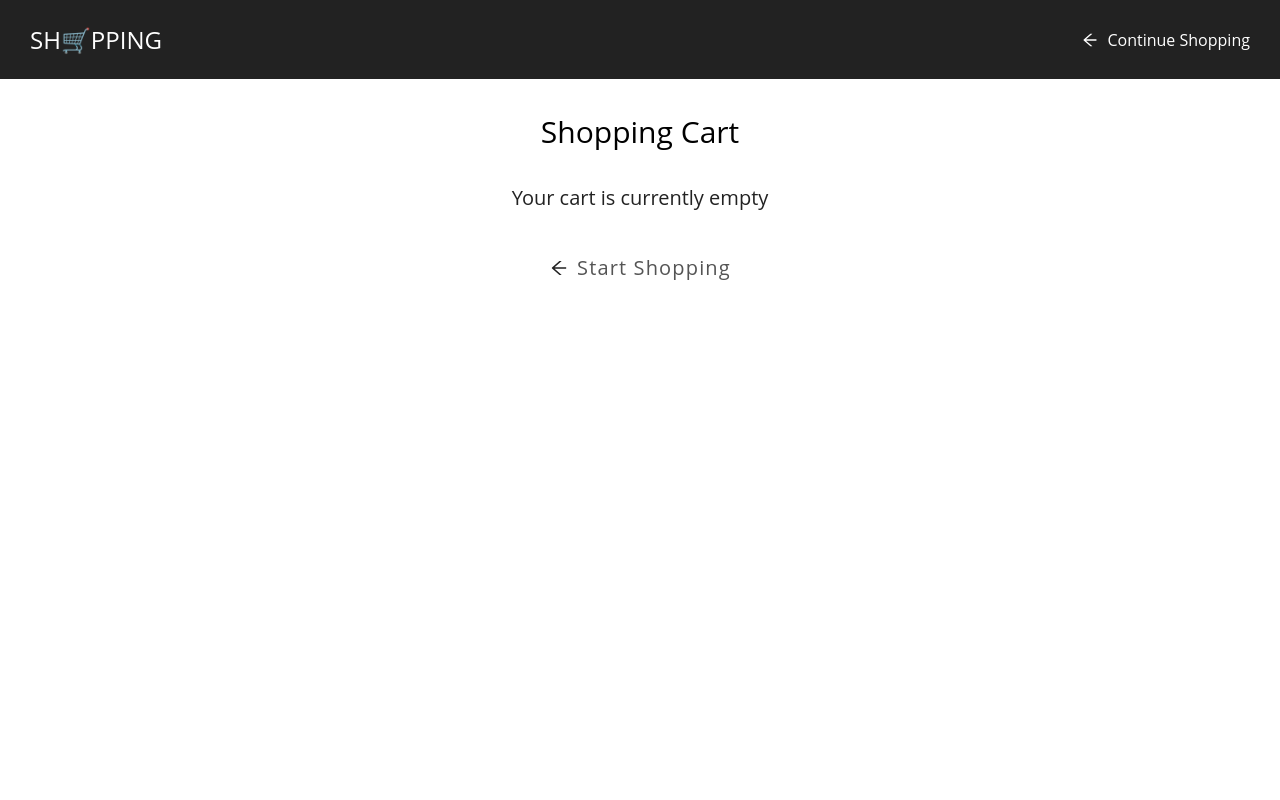
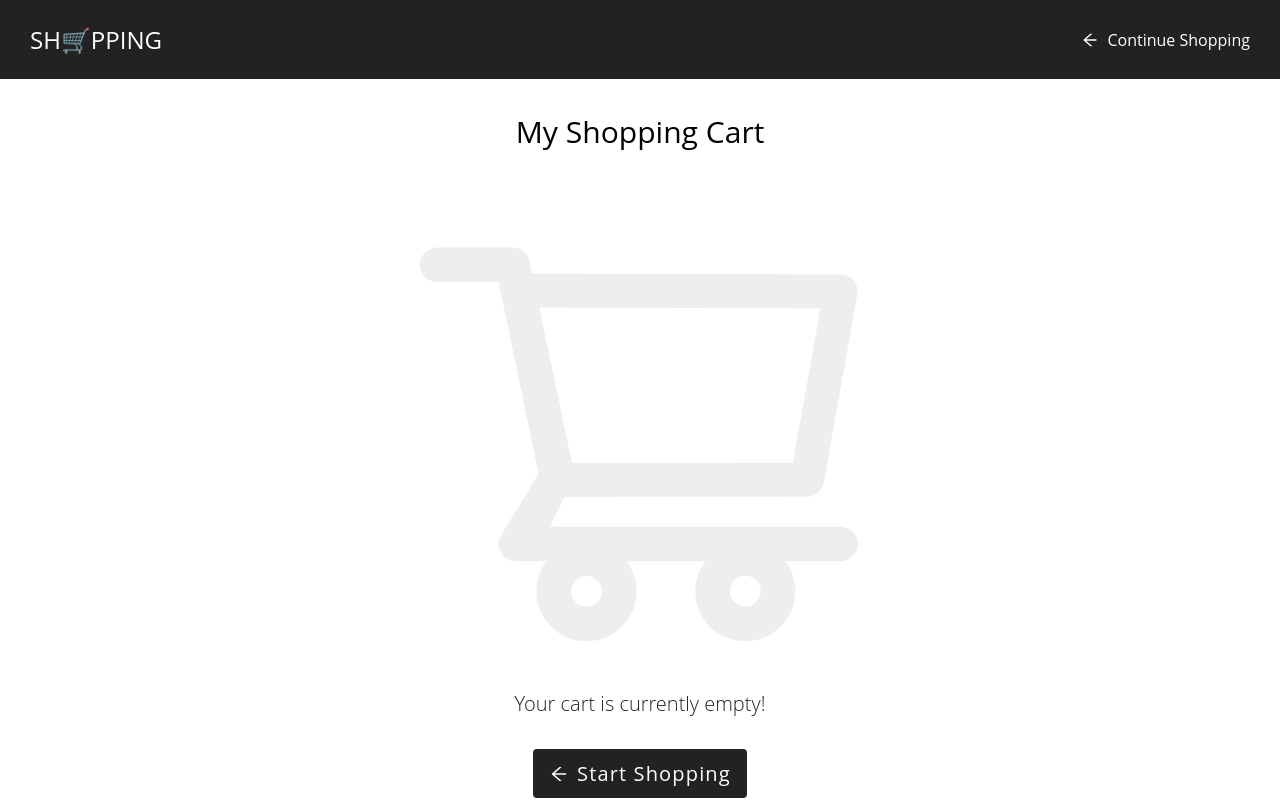
Before and after one commit to Jose-Caldas/Shoes-shopping-cart, a React (Create React App) app: page /cart in a window 1280 px wide. Built offline with nearby package versions, Linux system fonts and the light colour scheme.

Commit message:
add empty cart component

```diff
--- a/src/components/Cart/index.tsx
+++ b/src/components/Cart/index.tsx
@@ -1,14 +1,13 @@
 import { useSelector } from 'react-redux'
 import { selectProductsTotalPrice } from '../../app/cartSelectors'
 import { useAppDispatch, useAppSelector } from '../../app/hooks'
-import * as S from './styles'
 import { AiOutlineArrowLeft } from 'react-icons/ai'
 import { clearCart } from '../../features/cart/cartSlice'
-import EmptyCart from '../emptyCart'
 import { Link } from 'react-router-dom'
-
 import CartItemMobile from './cartItemMobile'
 import CartItemDesktop from './cartItemDesktop'
+import EmptyCartCheckout from '../emptyCartCheckout'
+import * as S from './styles'
 
 const Cart = () => {
   const { products } = useAppSelector((state) => state.cart)
@@ -33,7 +32,7 @@ const Cart = () => {
           </S.ReturnShopping>
         </S.HeaderContent>
       </S.Header>
-      <S.CartTitle>Shopping Cart</S.CartTitle>
+      <S.CartTitle>My Shopping Cart</S.CartTitle>
       {products.length > 0 ? (
         <>
           <S.ProductMobile>
@@ -96,7 +95,7 @@ const Cart = () => {
           </S.ProductContainer>
         </>
       ) : (
-        <EmptyCart />
+        <EmptyCartCheckout />
       )}
     </S.CartContainer>
   )
--- a/src/components/cartModal/styles.ts
+++ b/src/components/cartModal/styles.ts
@@ -3,8 +3,8 @@ import styled from 'styled-components'
 
 export const CartModalContainer = styled.section`
   margin-bottom: 2rem;
-  margin-top: 0.5rem;
-  padding-top: 0.5rem;
+  margin: 0.5rem 0;
+  padding-top: 1rem;
   border-top: 1px solid #eee;
 `
 
--- a/src/components/emptyCart/index.tsx
+++ /dev/null
@@ -1,21 +0,0 @@
-import { Link } from 'react-router-dom'
-import * as S from './styles'
-import { AiOutlineArrowLeft } from 'react-icons/ai'
-
-function EmptyCart() {
-  return (
-    <S.EmptyContainer>
-      <div>
-        <p>Your cart is currently empty</p>
-        <div className="start-shopping">
-          <Link to="/">
-            <AiOutlineArrowLeft size={20} />
-            <span>Start Shopping</span>
-          </Link>
-        </div>
-      </div>
-    </S.EmptyContainer>
-  )
-}
-
-export default EmptyCart
--- a/src/components/emptyCart/styles.ts
+++ /dev/null
@@ -1,28 +0,0 @@
-import styled from 'styled-components'
-
-export const EmptyContainer = styled.div`
-  font-size: 20px;
-  margin-top: 2rem;
-  color: rgb(84, 84, 84);
-  display: flex;
-  flex-direction: column;
-  align-items: center;
-
-  .start-shopping a {
-    display: flex;
-    align-items: center;
-    justify-content: center;
-    gap: 0.5rem;
-    margin-top: 2rem;
-    padding: 0.7rem 0;
-    color: rgb(84, 84, 84);
-
-    letter-spacing: 1.15px;
-
-    text-decoration: none;
-
-    &:hover {
-      color: #222222;
-    }
-  }
-`
--- /dev/null
+++ b/src/components/emptyCartCheckout/index.tsx
@@ -0,0 +1,19 @@
+import * as S from './styles'
+import { AiOutlineArrowLeft, AiOutlineShoppingCart } from 'react-icons/ai'
+
+function EmptyCartCheckout() {
+  return (
+    <S.EmptyContainer>
+      <S.ShoppingCartIcon>
+        <AiOutlineShoppingCart color="#eee" />
+      </S.ShoppingCartIcon>
+      <p>Your cart is currently empty!</p>
+      <S.CustomLink to="/">
+        <AiOutlineArrowLeft size={20} color="#fff" />
+        <span>Start Shopping</span>
+      </S.CustomLink>
+    </S.EmptyContainer>
+  )
+}
+
+export default EmptyCartCheckout
--- /dev/null
+++ b/src/components/emptyCartCheckout/styles.ts
@@ -0,0 +1,43 @@
+import { Link } from 'react-router-dom'
+import styled from 'styled-components'
+
+export const EmptyContainer = styled.div`
+  display: flex;
+  flex-direction: column;
+  align-items: center;
+  font-size: 20px;
+  margin-top: 2rem;
+
+  p {
+    color: #495057;
+    font-weight: 300;
+  }
+`
+
+export const CustomLink = styled(Link)`
+  display: flex;
+  align-items: center;
+  justify-content: center;
+  gap: 0.5rem;
+  margin-top: 2rem;
+  padding: 0.7rem 1rem;
+  color: #fff;
+  letter-spacing: 1.15px;
+  text-decoration: none;
+  background: #222;
+  border-radius: 4px;
+
+  &:hover {
+    opacity: 0.8;
+  }
+`
+
+export const ShoppingCartIcon = styled.div`
+  svg {
+    font-size: 500px;
+
+    @media screen and (max-width: 600px) {
+      font-size: 200px;
+    }
+  }
+`
--- /dev/null
+++ b/src/components/emptyCartDropdown/index.tsx
@@ -0,0 +1,30 @@
+import * as S from './styles'
+import { AiOutlineClose, AiOutlineShoppingCart } from 'react-icons/ai'
+
+interface EmptyCartDropdownProps {
+  handleCloseDropdown: () => void
+}
+
+function EmptyCartDropdown({ handleCloseDropdown }: EmptyCartDropdownProps) {
+  return (
+    <S.EmptyCartContainer>
+      <S.Header>
+        <h1>Shopping Cart</h1>
+        <AiOutlineClose
+          onClick={handleCloseDropdown}
+          size={25}
+          color="#e63946"
+          cursor="pointer"
+        />
+      </S.Header>
+
+      <S.Message>Your cart is currently empty!</S.Message>
+
+      <S.ShoppingCartIcon>
+        <AiOutlineShoppingCart />
+      </S.ShoppingCartIcon>
+    </S.EmptyCartContainer>
+  )
+}
+
+export default EmptyCartDropdown
--- /dev/null
+++ b/src/components/emptyCartDropdown/styles.ts
@@ -0,0 +1,54 @@
+import styled from 'styled-components'
+
+export const EmptyCartContainer = styled.div`
+  flex-direction: column;
+  padding: 1rem;
+`
+
+export const Header = styled.div`
+  display: flex;
+  align-items: center;
+  justify-content: space-between;
+  margin-bottom: 2rem;
+  border-bottom: 1px solid #eee;
+  padding-bottom: 1rem;
+
+  h1 {
+    font-weight: 300;
+    letter-spacing: 0.4rem;
+    margin: 0;
+
+    @media screen and (max-width: 380px) {
+      letter-spacing: 0.2rem;
+      font-size: 1rem;
+    }
+  }
+`
+
+export const Message = styled.p`
+  font-size: 20px;
+  text-align: center;
+  color: #495057;
+  font-weight: 300;
+
+  @media screen and (max-width: 380px) {
+    font-size: 16px;
+  }
+
+  @media screen and (max-width: 290px) {
+    font-size: 12px;
+  }
+`
+
+export const ShoppingCartIcon = styled.div`
+  display: flex;
+  align-items: center;
+  justify-content: center;
+  svg {
+    color: #eee;
+    font-size: 150px;
+
+    @media screen and (max-width: 600px) {
+    }
+  }
+`
--- a/src/components/navigation/index.tsx
+++ b/src/components/navigation/index.tsx
@@ -5,6 +5,7 @@ import { selectProductsCount } from '../../app/cartSelectors'
 import { useAppSelector } from '../../app/hooks'
 import CartModal from '../cartModal'
 import { Link } from 'react-router-dom'
+import EmptyCartDropdown from '../emptyCartDropdown'
 
 export type NavigationProps = {
   handleInputChange: (event: {
@@ -23,7 +24,7 @@ function Navigation({ handleInputChange, query }: NavigationProps) {
   const handleOpenModal = () => {
     setIsmodalOpen(!isModalOpen)
   }
-  const handleCloseModal = () => {
+  const handleCloseDropdown = () => {
     setIsmodalOpen(false)
   }
 
@@ -67,7 +68,7 @@ function Navigation({ handleInputChange, query }: NavigationProps) {
               <S.ModalHeader>
                 <h1>Shopping Cart</h1>
                 <AiOutlineClose
-                  onClick={handleCloseModal}
+                  onClick={handleCloseDropdown}
                   size={25}
                   color="#e63946"
                   cursor="pointer"
@@ -83,15 +84,7 @@ function Navigation({ handleInputChange, query }: NavigationProps) {
               </div>
             </>
           ) : (
-            <S.EmptyCart>
-              <p>Your cart is currently empty</p>
-              <AiOutlineClose
-                onClick={handleCloseModal}
-                size={30}
-                color="#e63946"
-                cursor="pointer"
-              />
-            </S.EmptyCart>
+            <EmptyCartDropdown handleCloseDropdown={handleCloseDropdown} />
           )}
         </S.Modal>
       )}
--- a/src/components/navigation/styles.ts
+++ b/src/components/navigation/styles.ts
@@ -148,19 +148,23 @@ export const Modal = styled.div`
   }
 
   .buy-now-link {
-    width: 100;
     text-decoration: none;
+    text-align: center;
     background-color: #222222;
     margin: 1rem 0;
     align-self: end;
-
     color: #fff;
-    padding: 1rem;
+    padding: 1rem 2rem;
+    letter-spacing: 0.1rem;
     border-radius: 4px;
 
     &:hover,
     &:focus {
       opacity: 0.8;
+    }
+
+    @media screen and (max-width: 400px) {
+      width: 100%;
     }
   }
 `
@@ -182,14 +186,3 @@ export const ModalHeader = styled.header`
     }
   }
 `
-
-export const EmptyCart = styled.div`
-  height: 200px;
-  display: flex;
-  justify-content: space-between;
-  padding: 2rem;
-
-  p {
-    font-size: 20px;
-  }
-`
--- a/src/components/product/index.tsx
+++ b/src/components/product/index.tsx
@@ -15,6 +15,7 @@ import products from '../../data/products'
 import { addProduct } from '../../features/cart/cartSlice'
 import { useEffect, useRef, useState } from 'react'
 import CartModal from '../cartModal'
+import EmptyCartDropdown from '../emptyCartDropdown'
 
 interface ModalItemProps {
   id: string
@@ -37,7 +38,7 @@ function Product() {
   const params = useParams()
   const productsCount = useAppSelector(selectProductsCount)
   const product = products.find((item) => item.id === params.id)
-  const [isOpenModalCart, setIsOpenModalCart] = useState(false)
+  const [isOpenDropdown, setIsOpenDropdown] = useState(false)
 
   const storage = localStorage.getItem('cartItems')
   const cartItems: ModalItemProps[] = storage && JSON.parse(storage)
@@ -56,16 +57,16 @@ function Product() {
   }
 
   const handleOpenModal = () => {
-    setIsOpenModalCart(!isOpenModalCart)
+    setIsOpenDropdown(!isOpenDropdown)
   }
-  const handleCloseModal = () => {
-    setIsOpenModalCart(false)
+  const handleCloseDropdown = () => {
+    setIsOpenDropdown(false)
   }
 
   useEffect(() => {
     let handler = (e: { target: any }) => {
       if (!modalRef.current?.contains(e.target)) {
-        setIsOpenModalCart(false)
+        setIsOpenDropdown(false)
       }
     }
     document.addEventListener('mousedown', handler)
@@ -87,7 +88,7 @@ function Product() {
       <S.Header>
         <S.HeaderContent>
           <S.Logo to="/">SH🛒PPING</S.Logo>
-          <S.CartView onClick={handleOpenModal} disabled={isOpenModalCart}>
+          <S.CartView onClick={handleOpenModal} disabled={isOpenDropdown}>
             <AiOutlineShoppingCart color="#fff" size={30} />
             <p>({productsCount})</p>
           </S.CartView>
@@ -169,14 +170,14 @@ function Product() {
           </S.ModalContent>
         </S.Modal>
       )}
-      {isOpenModalCart && (
+      {isOpenDropdown && (
         <S.CartModal ref={modalRef}>
           {cartItems?.length > 0 ? (
             <>
               <S.ModalHeader>
                 <h1>Shopping Cart</h1>
                 <AiOutlineClose
-                  onClick={handleCloseModal}
+                  onClick={handleCloseDropdown}
                   size={25}
                   color="#e63946"
                   cursor="pointer"
@@ -193,15 +194,7 @@ function Product() {
               </div>
             </>
           ) : (
-            <S.EmptyCart>
-              <p>Your cart is currently empty</p>
-              <AiOutlineClose
-                onClick={handleCloseModal}
-                size={30}
-                color="#e63946"
-                cursor="pointer"
-              />
-            </S.EmptyCart>
+            <EmptyCartDropdown handleCloseDropdown={handleCloseDropdown} />
           )}
         </S.CartModal>
       )}
--- a/src/components/product/styles.ts
+++ b/src/components/product/styles.ts
@@ -419,19 +419,23 @@ export const CartModal = styled.div`
   }
 
   .buy-now-link {
-    width: 100;
     text-decoration: none;
+    text-align: center;
     background-color: #222222;
     margin: 1rem 0;
     align-self: end;
-
     color: #fff;
-    padding: 1rem;
+    padding: 1rem 2rem;
+    letter-spacing: 0.1rem;
     border-radius: 4px;
 
     &:hover,
     &:focus {
       opacity: 0.8;
+    }
+
+    @media screen and (max-width: 400px) {
+      width: 100%;
     }
   }
 `
```
